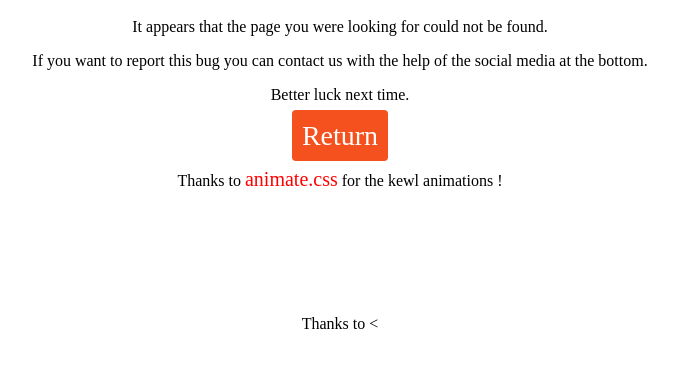
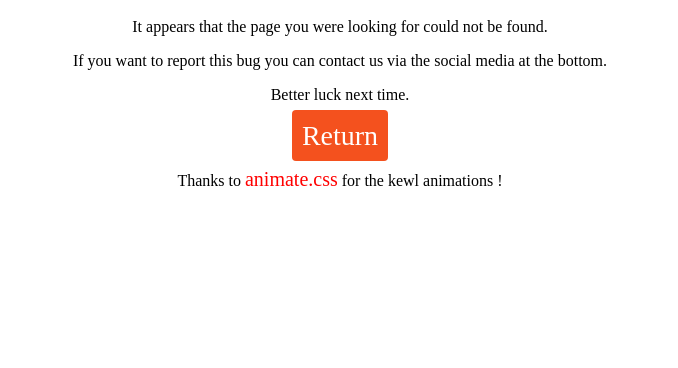
Before and after one commit to aronddadi/404-page, a plain HTML site: page index.html in a window 1280 px wide. Shown: the part 326-694 px from the top of the page, without its empty margins (308-986 px from the left). Drawn offline with Linux system fonts and the light colour scheme; files whose address does not match are found by name.

Commit message:
work ffs

```diff
--- a/index.html
+++ b/index.html
@@ -26,7 +26,7 @@
 
 <div class="content">
 <p> It appears that the page you were looking for could not be found.</p>
-<p> If you want to report this bug you can contact us with the help of the social media at the bottom.</p>
+<p> If you want to report this bug you can contact us via the social media at the bottom.</p>
 <p>Better luck next time.</p>
 
 </div>
@@ -48,7 +48,6 @@
     <li> <a class="youtube" href="https://www.youtube.com/channel/UCAgeluhSZNMQ4jurTOLPA9g?view_as=subscriber">My youtube</a></li>
 
   </ul>
-  <p> Thanks to <
 
 </div>
 
```
